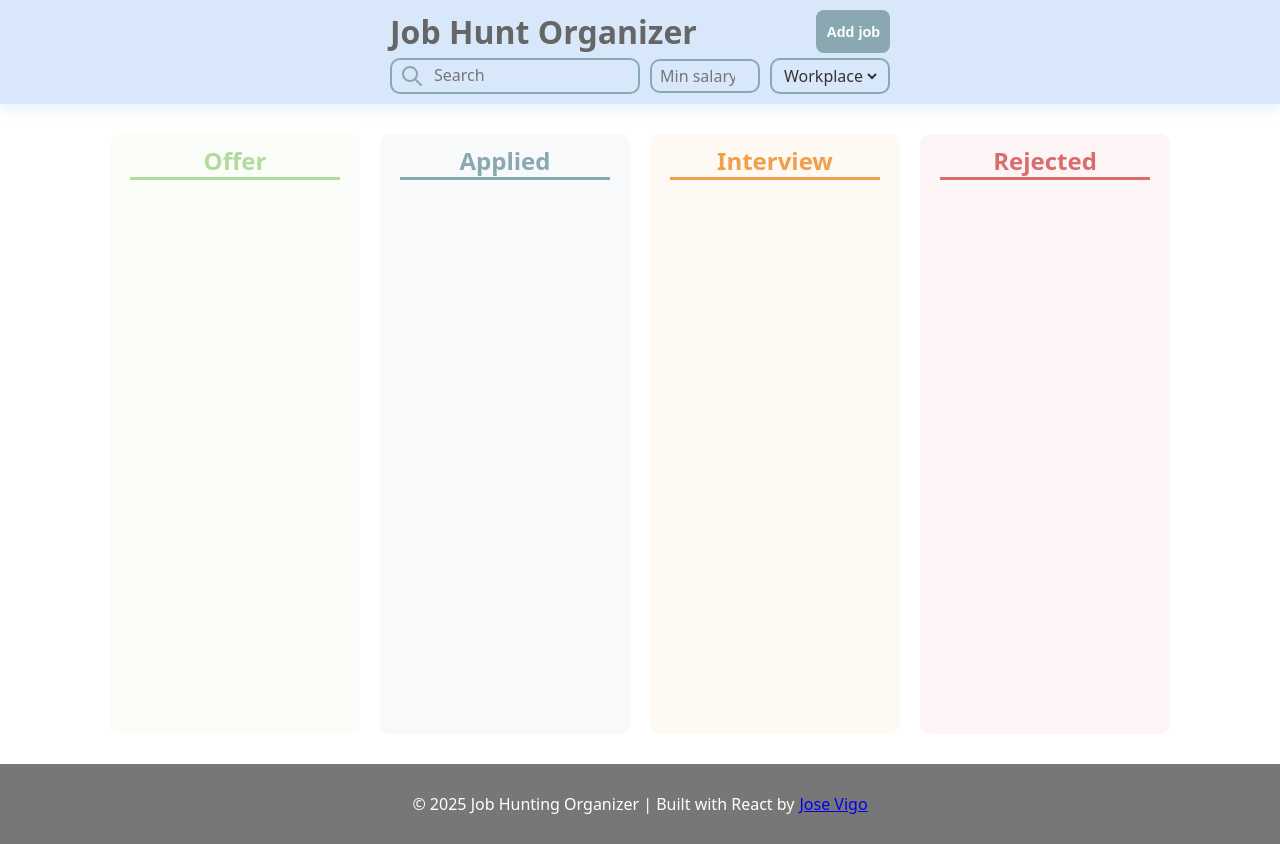
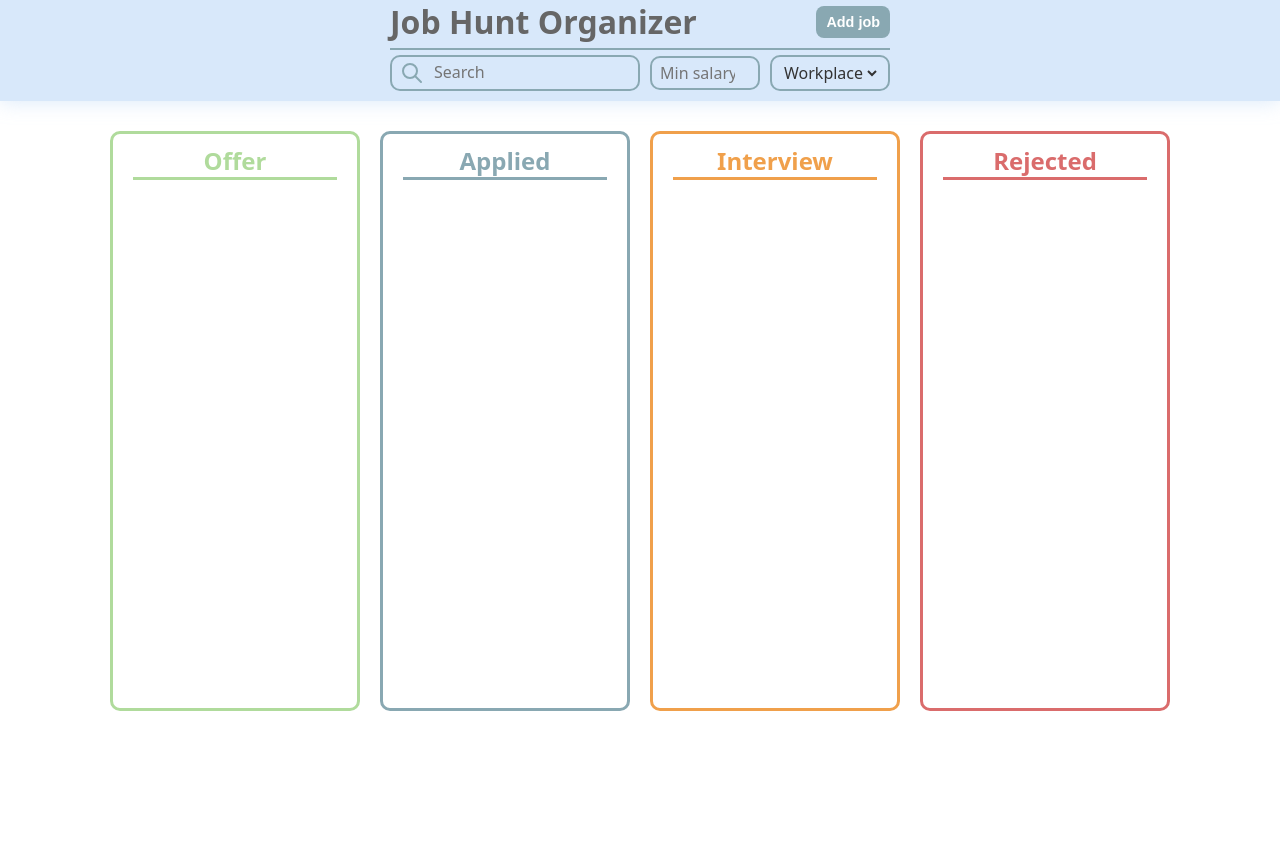
Before and after one commit to josevigodev/job-hunting-organizer, a React (Vite) app: page / in a window 1280 px wide. After the commit the page ends 800 px from the top, so only its background shows below. Built offline with nearby package versions, Linux system fonts and the light colour scheme.

Commit message:
adding transitions and animations

```diff
--- a/src/App.jsx
+++ b/src/App.jsx
@@ -19,20 +19,6 @@ function App() {
           <Dashboard />
         </JobsContextProvider>
       </FilterContextProvider>
-      <footer>
-        <div className='footer-info-container'>
-          <p>
-            © 2025 Job Hunting Organizer | Built with React by
-            <a
-              href='https://github.com/josevigodev/'
-              target='_blank'
-              rel='noopener norreferer'
-            >
-              Jose Vigo
-            </a>
-          </p>
-        </div>
-      </footer>
     </div>
   );
 }
--- a/src/components/Header/Header.jsx
+++ b/src/components/Header/Header.jsx
@@ -1,4 +1,4 @@
-import { useContext, useId } from 'react';
+import { useContext, useEffect, useId } from 'react';
 import { Button } from '../common/Button';
 import { Input } from '../common/Input';
 import styles from './Header.module.css';
@@ -17,6 +17,27 @@ export function Header({ setActive }) {
     }));
   };
 
+  useEffect(() => {
+    const containers = document.querySelectorAll(`.${styles.filter_wrapper}`);
+
+    containers.forEach((container) => {
+      const input =
+        container.querySelector('input') || container.querySelector('select');
+
+      input.addEventListener('focus', () => {
+        containers.forEach((other) => {
+          if (other !== container) {
+            other.classList.add(styles.dimmed);
+          }
+        });
+      });
+
+      input.addEventListener('blur', () => {
+        containers.forEach((other) => other.classList.remove(styles.dimmed));
+      });
+    });
+  }, []);
+
   return (
     <header>
       <div className={styles.header}>
@@ -27,11 +48,13 @@ export function Header({ setActive }) {
           </Button>
         </div>
         <form className={styles.filter}>
-          <div className={styles.search}>
+          <div className={`${styles.filter_wrapper} ${styles.search}`}>
             <label aria-hidden aria-label='Search' htmlFor={searchId}>
               <SearchIcon />
             </label>
             <Input
+              handleChange={(e) => handleChange({ e, prop: 'search' })}
+              value={filter.search}
               placeholder='Search'
               id={searchId}
               type='text'
--- a/src/components/Header/Header.module.css
+++ b/src/components/Header/Header.module.css
@@ -9,12 +9,16 @@
 .hero {
   display: flex;
   justify-content: space-between;
+  align-items: center;
+  padding-bottom: 5px;
+  border-bottom: 2px solid #89a8b2;
 }
 
 .filter {
   display: flex;
   gap: 10px;
   align-items: center;
+  animation: show-down 0.5s cubic-bezier(0.175, 0.885, 0.32, 1.275) 0.7s both;
 }
 
 .filter_options {
@@ -24,9 +28,6 @@
 }
 
 .search {
-  border-radius: 10px;
-  border: 2px solid #89a8b2;
-  padding: 4px 8px;
   display: flex;
   align-items: start;
   gap: 10px;
@@ -44,6 +45,7 @@
   border: 2px solid #89a8b2;
   padding: 4px 8px;
   position: relative;
+  transition: opacity 0.3s ease, scale 0.3s ease;
 
   &:has(input[type='number']) {
     cursor: text;
@@ -54,4 +56,24 @@
   & select {
     cursor: pointer;
   }
+
+  &:has(input:focus-visible),
+  &:has(select:focus-visible) {
+    scale: 1.05;
+  }
 }
+
+.dimmed {
+  opacity: 0.5;
+}
+
+@keyframes show-down {
+  from {
+    opacity: 0;
+    transform: translateY(-100px);
+  }
+  to {
+    opacity: 1;
+    transform: translateY(0);
+  }
+}
--- a/src/components/JobCard/JobCard.module.css
+++ b/src/components/JobCard/JobCard.module.css
@@ -8,8 +8,9 @@
   user-select: none;
   cursor: grab;
   background-color: #fff;
+  z-index: 10;
+  transition: transform 0.1s ease;
   animation: show 0.4s ease both;
-  z-index: 10;
 
   &:active {
     cursor: grabbing;
--- a/src/components/JobColumn/JobColumn.module.css
+++ b/src/components/JobColumn/JobColumn.module.css
@@ -4,42 +4,42 @@
   display: flex;
   flex-direction: column;
   gap: 20px;
-  height: 600px;
+  height: 580px;
   overflow-y: auto;
   transition: box-shadow 0.2s ease;
 
   &.Offer {
-    background-color: #b0db9c11;
+    border: 3px solid var(--offer-color);
   }
 
   &.Applied {
-    background-color: #89a8b211;
+    border: 3px solid var(--applied-color);
   }
 
   &.Interview {
-    background-color: #f0a04b11;
+    border: 3px solid var(--interview-color);
   }
 
   &.Rejected {
-    background-color: #da6c6c11;
+    border: 3px solid var(--rejected-color);
   }
 }
 
 .drag_over {
   &.Offer {
-    box-shadow: 0 0 7px var(--offer-color);
+    box-shadow: 0 0 10px var(--offer-color);
   }
 
   &.Applied {
-    box-shadow: 0 0 7px var(--applied-color);
+    box-shadow: 0 0 10px var(--applied-color);
   }
 
   &.Interview {
-    box-shadow: 0 0 7px var(--interview-color);
+    box-shadow: 0 0 10px var(--interview-color);
   }
 
   &.Rejected {
-    box-shadow: 0 0 7px var(--rejected-color);
+    box-shadow: 0 0 10px var(--rejected-color);
   }
 }
 
--- a/src/components/JobForm/JobForm.jsx
+++ b/src/components/JobForm/JobForm.jsx
@@ -55,6 +55,7 @@ export function JobForm({ active, setActive, edit, job }) {
       <form onSubmit={handleSubmit} className={styles.form}>
         <div className={styles.close_button_container}>
           <Button
+            type='close'
             handleClick={() => {
               setActive('');
               setData(edit ? job : emptyForm);
--- a/src/components/JobForm/JobForm.module.css
+++ b/src/components/JobForm/JobForm.module.css
@@ -1,4 +1,4 @@
-.dialog[open] {
+.dialog {
   position: fixed;
   top: 0;
   left: 0;
@@ -10,6 +10,15 @@
   display: grid;
   place-items: center;
   z-index: 40;
+
+  &[open] {
+    opacity: 1;
+    transition: opacity 0.2s ease, display 0.3s ease allow-discrete;
+
+    @starting-style {
+      opacity: 0;
+    }
+  }
 }
 
 .form {
@@ -20,6 +29,7 @@
   display: flex;
   flex-direction: column;
   gap: 15px;
+  animation: entrance 0.4s ease both;
 }
 
 .field {
@@ -60,3 +70,14 @@
 .link_error {
   left: 0;
 }
+
+@keyframes entrance {
+  from {
+    transform: translateY(30px);
+    opacity: 0;
+  }
+  to {
+    transform: translateY(0px);
+    opacity: 1;
+  }
+}
--- a/src/components/common/Button.module.css
+++ b/src/components/common/Button.module.css
@@ -19,10 +19,14 @@
     color: #da6c6c;
   }
 
+  &.close {
+    color: var(--applied-color);
+  }
+
   &.add {
     color: #fff;
     background-color: #89a8b2;
-    padding: 5px 10px;
+    padding: 8px 10px;
     font-weight: bold;
     border-radius: 8px;
     font-size: 0.9em;
--- a/src/components/common/Link.module.css
+++ b/src/components/common/Link.module.css
@@ -7,6 +7,22 @@
   display: flex;
   align-items: center;
   gap: 5px;
+  position: relative;
+  overflow: hidden;
+
+  &::before {
+    content: '';
+    position: absolute;
+    width: 200%;
+    height: 30%;
+    bottom: -30px;
+    left: -30px;
+    background-color: #fff;
+    transform: rotate(35deg);
+    user-select: none;
+    pointer-events: none;
+    transition: transform 0.3s ease;
+  }
 
   span {
     display: flex;
@@ -15,6 +31,10 @@
 
   &:hover {
     text-decoration: underline;
+
+    &::before {
+      transform: translateY(-70px) rotate(25deg);
+    }
   }
 }
 
--- a/src/contexts/FilterContextProvider.jsx
+++ b/src/contexts/FilterContextProvider.jsx
@@ -3,6 +3,7 @@ import { FilterContext } from './FilterContext';
 
 export function FilterContextProvider({ children }) {
   const [filter, setFilter] = useState({
+    search: '',
     workplace: 'workplace',
     minSalary: '',
   });
--- a/src/hooks/useFilterJobs.js
+++ b/src/hooks/useFilterJobs.js
@@ -10,6 +10,13 @@ export function useFilterJobs () {
     return jobs.filter(job => {
       return +job.salary >= filter.minSalary && (
         filter.workplace === 'workplace' || filter.workplace === job.workplace
+      ) && (
+        filter.search === '' ||
+        job.company.toLowerCase().includes(filter.search.toLowerCase()) ||
+        job.job.toLowerCase().includes(filter.search.toLowerCase()) ||
+        job.link.toLowerCase().includes(filter.search.toLowerCase()) ||
+        job.date.toLowerCase().includes(filter.search.toLowerCase()) ||
+        job.description.toLowerCase().includes(filter.search.toLowerCase())
       )
     })
   }, [filter])
--- a/src/styles/globals.css
+++ b/src/styles/globals.css
@@ -33,7 +33,7 @@ header {
   position: sticky;
   top: 0;
   background-color: #9ec6f366;
-  padding: 10px 0;
+  padding-bottom: 10px;
   box-shadow: 0 0 20px #9ec6f366;
   backdrop-filter: blur(10px);
   z-index: 20;
```
